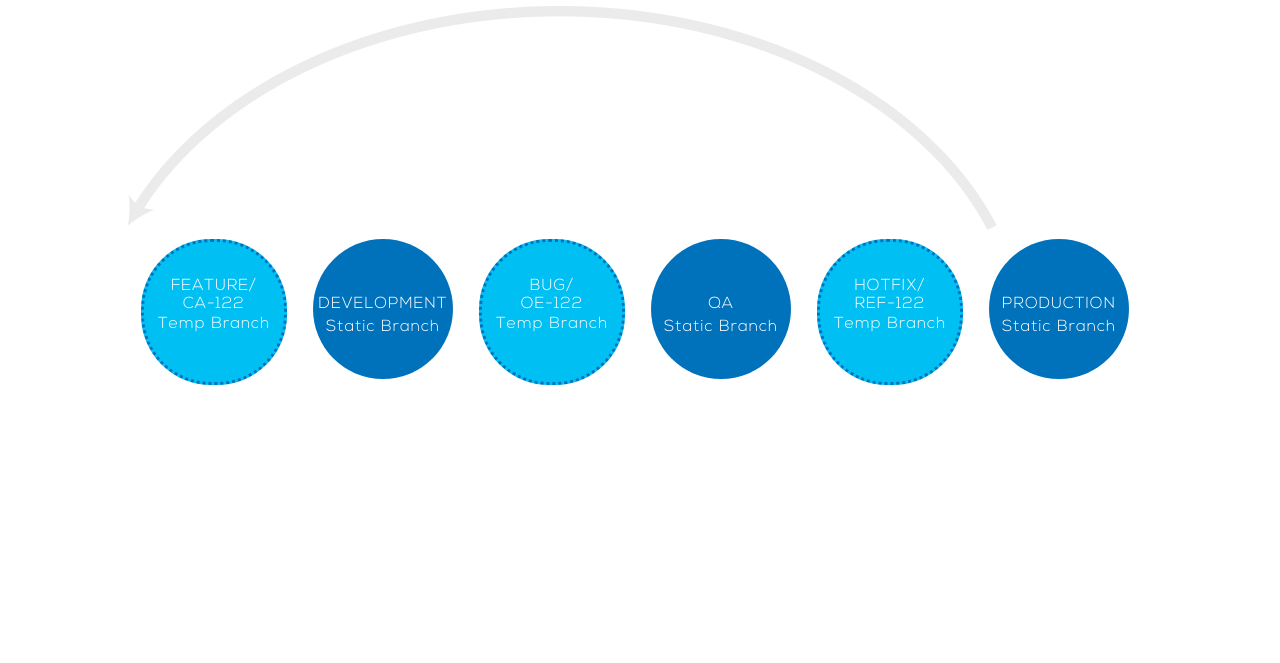
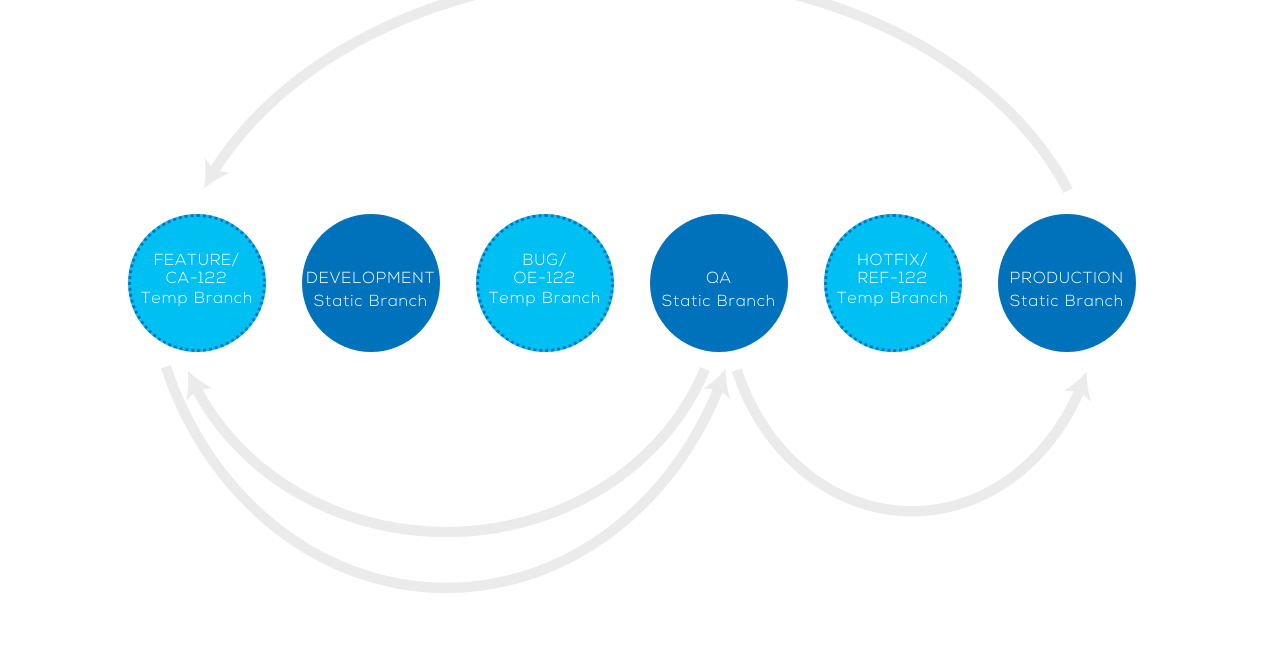
Before and after one commit to jmadden85/branching, a plain HTML site: page index.html in a window 1280 px wide. Shown: the part 137-800 px from the top of the page. Drawn offline with nearby package versions, Linux system fonts and the light colour scheme.

Commit message:
updating styles and adding arrows

```diff
--- a/css/main.css
+++ b/css/main.css
@@ -144,11 +144,16 @@ img {
     right:165px;
 }
 
+.branching {
+    position:relative;
+}
+
 .static, .temp {
-    height:140px;
-    width:140px;
+    height:138px;
+    width:138px;
     background:#0072bc;
     border-radius:70px;
+    box-sizing:border-box;
 }
 
 .temp {
@@ -158,7 +163,15 @@ img {
 
 .branch {
     float:left;
-    margin:0 13px;
+    margin:0 18px;
+}
+
+.production {
+    margin: 0 0 0 18px;
+}
+
+.feature {
+    margin:0 18px 0 0;
 }
 
 .branch h3, .branch p {
@@ -186,20 +199,36 @@ img {
 .arrow, .gitMethod {
     background-image:url('../img/sprite.png');
     background-repeat:no-repeat;
+    background-color:rgba(0, 0, 0, 0);
 }
 
 .big.left {
-    height:300px;
-    background-position:0 -218px;
+    height:260px;
+    background-position:76px -270px;
+    margin:15px 0 0;
 }
 
+.medium.right {
+    height:245px;
+    background-position:33px -520px;
+}
 
+.medium.left {
+    height:170px;
+    width:600px;
+    background-position:58px -812px;
+    position: absolute;
+    bottom:60px;
+}
 
-
-
-
-
-
+.small.right {
+    height:178px;
+    width:362px;
+    background-position:0 -1030px;
+    position:absolute;
+    bottom:60px;
+    right:59px;
+}
 
 
 
--- a/index.html
+++ b/index.html
@@ -55,6 +55,10 @@
                     <h3>Production</h3>
                     <p>Static Branch</p>
                 </div>
+                <div class="clearfix"></div>
+                <div class="arrow medium right"></div>
+                <div class="arrow medium left"></div>
+                <div class="arrow small right"></div>
             </section>
         </section>
 
```
